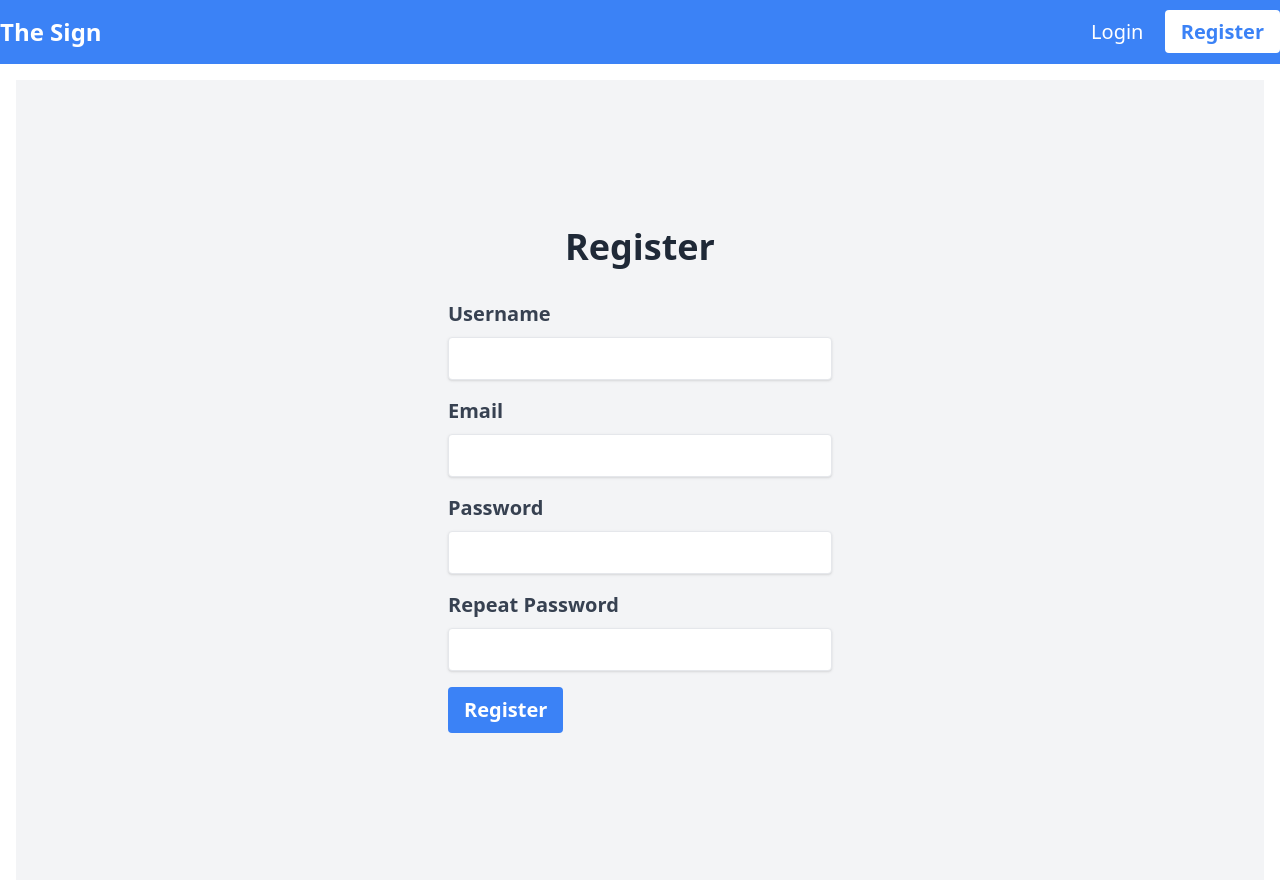
After one commit to thekitbag/TheClue, a Flask app: page /register in a window 1280 px wide. The commit adds this page. Run offline with Flask 2, Linux system fonts and the light colour scheme; some libraries are stand-ins or nearby versions.

Commit message:
user accounts and beginnings of using it in the quiz

```diff
--- a/webapp/__init__.py
+++ b/webapp/__init__.py
@@ -3,11 +3,15 @@ from config import Config
 from flask_sqlalchemy import SQLAlchemy
 from flask_migrate import Migrate
 from flask_socketio import SocketIO
+from flask_login import LoginManager
+
 
 db = SQLAlchemy()
 migrate = Migrate()
 
 socketio = SocketIO()
+login = LoginManager()
+login.login_view = 'auth.login'
 
 
 
@@ -18,6 +22,8 @@ def create_app(config_class=Config):
     db.init_app(app)
     migrate.init_app(app, db)
     socketio.init_app(app)
+    login.init_app(app)
+
 
     from webapp.main import bp as main_bp
     app.register_blueprint(main_bp)
--- a/webapp/auth/__init__.py
+++ b/webapp/auth/__init__.py
@@ -1,3 +1,5 @@
 from flask import Blueprint
 
 bp = Blueprint('auth', __name__,)
+
+from webapp.auth import routes  # Import your routes
--- /dev/null
+++ b/webapp/auth/forms.py
@@ -0,0 +1,27 @@
+from flask_wtf import FlaskForm
+from wtforms import StringField, PasswordField, BooleanField, SubmitField
+from wtforms.validators import DataRequired, ValidationError, Email, EqualTo
+from webapp.models import User
+
+class LoginForm(FlaskForm):
+    username = StringField('Username', validators=[DataRequired()])
+    password = PasswordField('Password', validators=[DataRequired()])
+    remember_me = BooleanField('Remember Me')
+    submit = SubmitField('Sign In')
+
+class RegistrationForm(FlaskForm):
+    username = StringField('Username', validators=[DataRequired()])
+    email = StringField('Email', validators=[DataRequired(), Email()])
+    password = PasswordField('Password', validators=[DataRequired()])
+    password2 = PasswordField('Repeat Password', validators=[DataRequired(), EqualTo('password')])
+    submit = SubmitField('Register')
+
+    def validate_username(self, username):
+        user = User.query.filter_by(username=username.data).first()
+        if user is not None:
+            raise ValidationError('Please use a different username.')
+
+    def validate_email(self, email):
+        user = User.query.filter_by(email=email.data).first()
+        if user is not None:
+            raise ValidationError('Please use a different email address.')
--- /dev/null
+++ b/webapp/auth/routes.py
@@ -0,0 +1,39 @@
+from flask import render_template, redirect, url_for, flash, request
+from flask_login import current_user, login_user, logout_user, login_required
+from webapp import db
+from webapp.auth import bp
+from webapp.auth.forms import LoginForm, RegistrationForm
+from webapp.models import User
+
+@bp.route('/login', methods=['GET', 'POST'])
+def login():
+    if current_user.is_authenticated:
+        return redirect(url_for('main.home'))
+    form = LoginForm()
+    if form.validate_on_submit():
+        user = User.query.filter_by(username=form.username.data).first()
+        if user is None or not user.check_password(form.password.data):
+            flash('Invalid username or password')
+            return redirect(url_for('auth.login'))
+        login_user(user, remember=form.remember_me.data)
+        return redirect(url_for('main.home'))
+    return render_template('auth/login.html', title='Sign In', form=form)
+
+@bp.route('/logout')
+def logout():
+    logout_user()
+    return redirect(url_for('main.home'))  # Redirect to home page after logout
+
+@bp.route('/register', methods=['GET', 'POST'])
+def register():
+    if current_user.is_authenticated:
+        return redirect(url_for('main.home'))
+    form = RegistrationForm()
+    if form.validate_on_submit():
+        user = User(username=form.username.data, email=form.email.data)
+        user.set_password(form.password.data)
+        db.session.add(user)
+        db.session.commit()
+        flash('Congratulations, you are now a registered user!')
+        return redirect(url_for('auth.login'))
+    return render_template('auth/register.html', title='Register', form=form)
--- a/webapp/quiz/utils.py
+++ b/webapp/quiz/utils.py
@@ -9,7 +9,7 @@ from flask import current_app
 
 def store_quiz_configuration(quiz_id, quiz_name, num_questions, num_players, questions):
 
-    quiz = Quiz(quiz_id=quiz_id, quiz_name=quiz_name, num_players=num_players, num_questions=num_questions)
+    quiz = Quiz(quiz_id=quiz_id, quiz_name=quiz_name, num_players=num_players, num_questions=num_questions, state='registering')
     db.session.add(quiz)
 
 
@@ -34,8 +34,8 @@ def generate_questions(topic, num_questions):
 
 
     system_message = "You are quizGPT, you will receive a topic and a number of questions. \
-    Provide the questions and answers in json format. The players will be british and of slightly \
-    above average intelligence. You should always provide four options and indicate which one is correct.\
+    Provide the questions and answers in json format. The players will be british and of significantly \
+    above average intelligence, but not genius level. You should always provide four options and indicate which one is correct.\
     The response should be JSON which consists of a list of dictionaries. Each list has 3 keys: 'question', \
     'options' and 'answer'. 'question' should have a value thas is a string containing a question. 'options' \
     should be a list of strings containing the possible answers', 'answer' should contain a string matching one of \
--- /dev/null
+++ b/webapp/templates/auth/register.html
@@ -0,0 +1,42 @@
+{% extends 'base.html' %}
+
+{% block content %}
+<div class="flex flex-col items-center justify-center min-h-screen bg-gray-100">
+    <h1 class="text-4xl font-bold mb-8 text-gray-800">Register</h1>
+
+    <form method="POST" novalidate class="w-full max-w-sm">
+        {{ form.hidden_tag() }}
+        <div class="mb-4">
+            {{ form.username.label(class="block text-gray-700 font-bold mb-2") }}
+            {{ form.username(class="shadow appearance-none border rounded w-full py-2 px-3 text-gray-700 leading-tight focus:outline-none focus:shadow-outline", size=32) }}
+            {% for error in form.username.errors %}
+                <span class="text-red-500 text-sm">{{ error }}</span>
+            {% endfor %}
+        </div>
+        <div class="mb-4">
+            {{ form.email.label(class="block text-gray-700 font-bold mb-2") }}
+            {{ form.email(class="shadow appearance-none border rounded w-full py-2 px-3 text-gray-700 leading-tight focus:outline-none focus:shadow-outline", size=64) }}
+            {% for error in form.email.errors %}
+                <span class="text-red-500 text-sm">{{ error }}</span>
+            {% endfor %}
+        </div>
+        <div class="mb-4">
+            {{ form.password.label(class="block text-gray-700 font-bold mb-2") }}
+            {{ form.password(class="shadow appearance-none border rounded w-full py-2 px-3 text-gray-700 leading-tight focus:outline-none focus:shadow-outline", size=32) }}
+            {% for error in form.password.errors %}
+                <span class="text-red-500 text-sm">{{ error }}</span>
+            {% endfor %}
+        </div>
+        <div class="mb-4">
+            {{ form.password2.label(class="block text-gray-700 font-bold mb-2") }}
+            {{ form.password2(class="shadow appearance-none border rounded w-full py-2 px-3 text-gray-700 leading-tight focus:outline-none focus:shadow-outline", size=32) }}
+            {% for error in form.password2.errors %}
+                <span class="text-red-500 text-sm">{{ error }}</span>
+            {% endfor %}
+        </div>
+        <button type="submit" class="bg-blue-500 hover:bg-blue-700 text-white font-bold py-2 px-4 rounded focus:outline-none focus:shadow-outline">
+            Register
+        </button>
+    </form>
+</div>
+{% endblock %}
--- a/webapp/templates/base.html
+++ b/webapp/templates/base.html
@@ -4,7 +4,6 @@
     <title>{% block title %}{% endblock %}</title>
     <meta name="viewport" content="width=device-width, initial-scale=1.0">
     <script src="https://cdn.tailwindcss.com"></script>
-    <script src="https://cdn.socket.io/4.6.0/socket.io.min.js"></script>
     <style>
         body {
             font-size: 20px;
@@ -12,6 +11,25 @@
     </style>
 </head>
 <body>
+    <header class="bg-blue-500 py-4">
+        <div class="container mx-auto flex items-center justify-between">
+            <a href="{{ url_for('main.home') }}" class="text-white text-2xl font-bold">The Sign</a>
+
+            <div>
+                {% if current_user.is_authenticated %}
+                    <a href="{{ url_for('auth.logout') }}" class="bg-red-500 hover:bg-red-700 text-white font-bold py-2 px-4 rounded">
+                        Logout
+                    </a>
+                {% else %}
+                    <a href="{{ url_for('auth.login') }}" class="text-white hover:text-gray-300 mr-4">Login</a>
+                    <a href="{{ url_for('auth.register') }}" class="bg-white hover:bg-gray-100 text-blue-500 font-bold py-2 px-4 rounded">
+                        Register
+                    </a>
+                {% endif %}
+            </div>
+        </div>
+    </header>
+
     <div class="container mx-auto p-4">
         {% block content %}{% endblock %}
     </div>
```
Also changed, not shown: migrations/versions/1809465b3b35_user_model.py (added, +42 -0 lines), migrations/versions/74038abaf112_quiz_state_column.py (added, +32 -0 lines), webapp/models.py (+23 -1 lines), webapp/quiz/routes.py (+60 -11 lines), webapp/templates/auth/login.html (added, +31 -0 lines), webapp/templates/quiz/host_quiz.html (+17 -1 lines), webapp/templates/quiz/play_quiz.html (+52 -13 lines).
